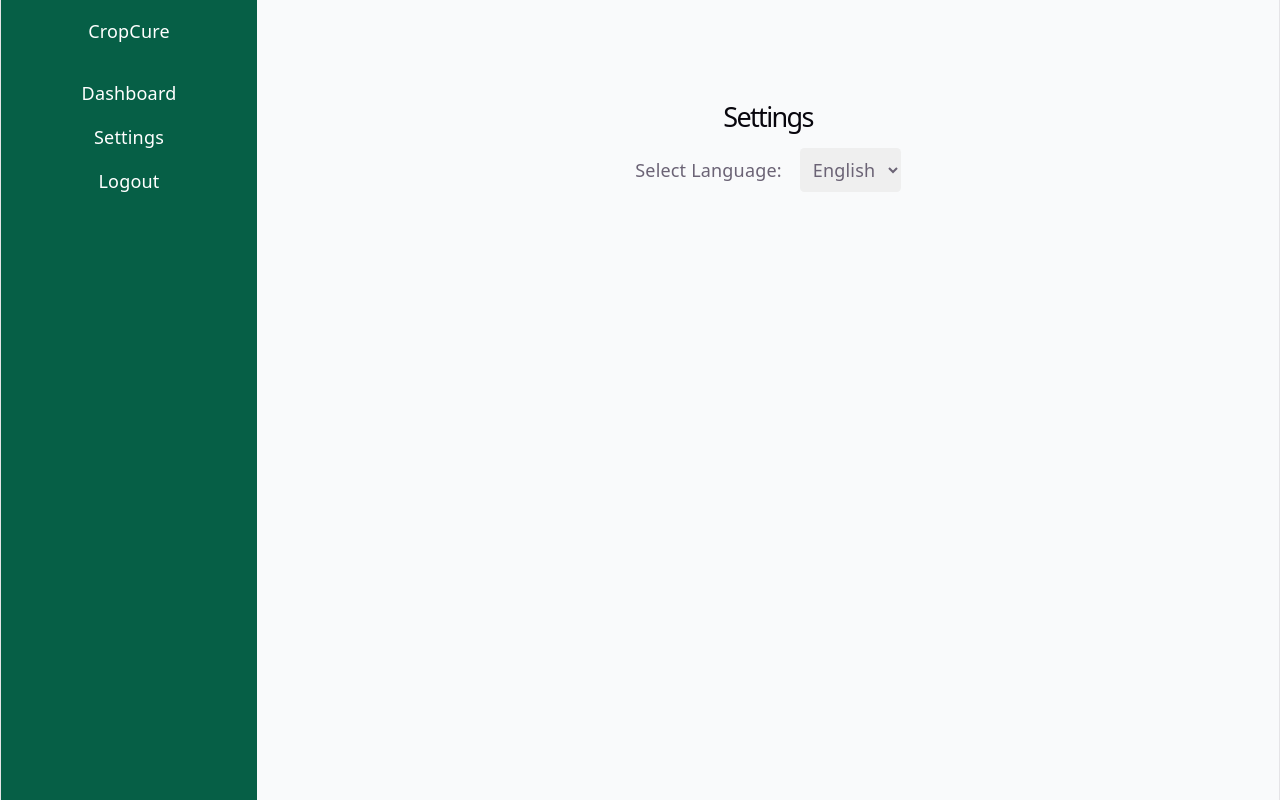
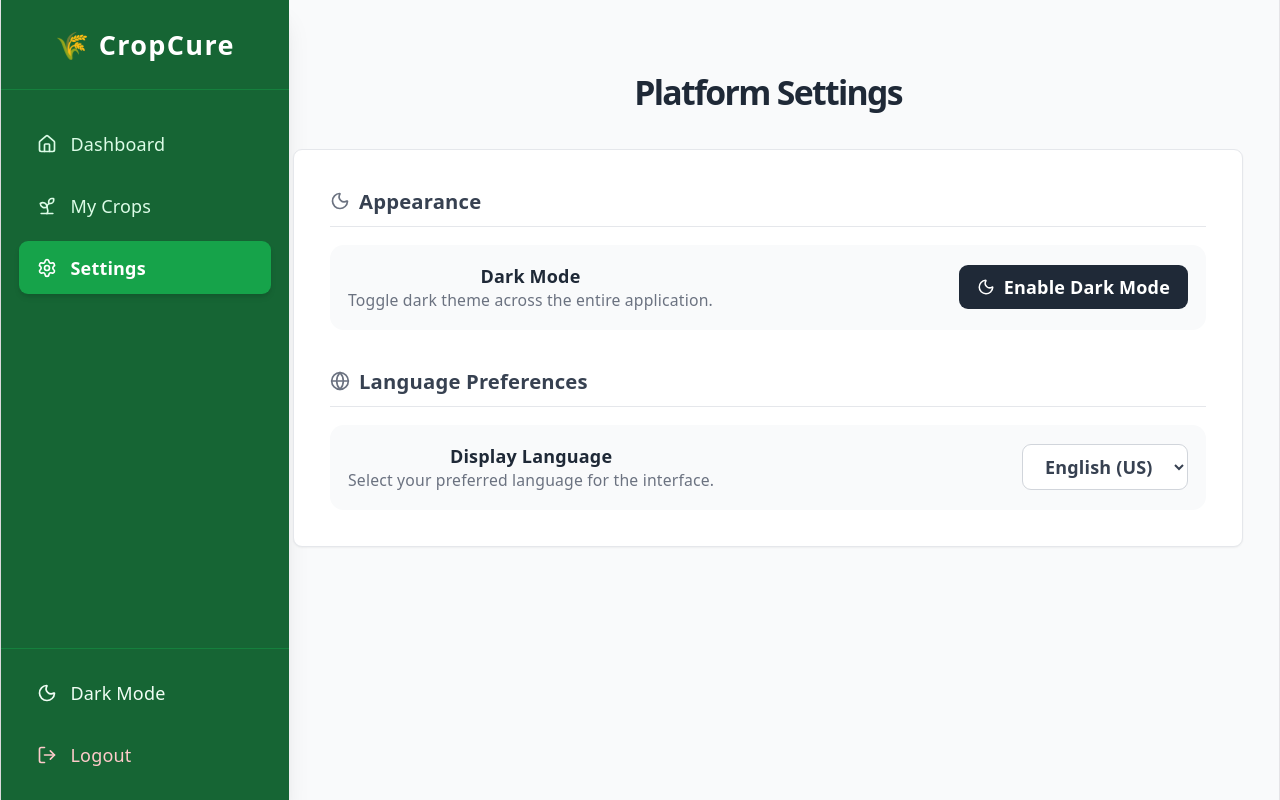
Before and after one commit to chaudhary-vasu1/Crop-Cure, a React app in the folder frontend/: page /settings in a window 1280 px wide. Built offline with nearby package versions, Linux system fonts and the light colour scheme; sample sign-in values are in the browser's storage; the HTML template or start-up script is replaced by a standard one.

Commit message:
Fix language state and implement translation mapping

```diff
--- a/frontend/src/components/Sidebar.jsx
+++ b/frontend/src/components/Sidebar.jsx
@@ -1,25 +1,73 @@
+import { Link, useLocation } from 'react-router-dom';
+import { Home, Sprout, Settings, LogOut, Moon, Sun } from 'lucide-react';
 import { useContext } from 'react';
+import { AuthContext } from '../context/AuthContext';
 import { AppContext } from '../context/AppContext';
 
 const Sidebar = () => {
-    const { language } = useContext(AppContext);
+    const location = useLocation();
+    const { logout } = useContext(AuthContext);
+    const { theme, toggleTheme } = useContext(AppContext);
 
-    // This object maps the language code to the actual words
-    const t = {
-        en: { dashboard: "Dashboard", settings: "Settings", logout: "Logout" },
-        hi: { dashboard: "डैशबोर्ड", settings: "सेटिंग्स", logout: "लॉग आउट" }
-    };
-
-    const strings = t[language];
+    const menuItems = [
+        { name: 'Dashboard', path: '/', icon: Home },
+        { name: 'My Crops', path: '/crops', icon: Sprout },
+        { name: 'Settings', path: '/settings', icon: Settings },
+    ];
 
     return (
-        <div style={{ backgroundColor: '#065f46', color: 'white', height: '100vh', padding: '1rem' }}>
-            <div style={{ marginBottom: '2rem' }}>CropCure</div>
-            <nav style={{ display: 'flex', flexDirection: 'column', gap: '1rem' }}>
-                <a href="/">{strings.dashboard}</a>
-                <a href="/settings">{strings.settings}</a>
-                <button>{strings.logout}</button>
+        <div className="flex flex-col w-64 min-h-screen text-white transition-colors duration-200 bg-green-800 shadow-xl dark:bg-gray-950 dark:border-r dark:border-gray-800">
+
+            {/* Logo Area */}
+            <div className="flex items-center justify-center h-20 border-b border-green-700 dark:border-gray-800">
+                <h1 className="text-2xl font-extrabold tracking-wider text-white">
+                    🌾 CropCure
+                </h1>
+            </div>
+
+            {/* Navigation Links */}
+            <nav className="flex-1 px-4 py-6 space-y-2">
+                {menuItems.map((item) => {
+                    const Icon = item.icon;
+                    const isActive = location.pathname === item.path;
+                    return (
+                        <Link
+                            key={item.name}
+                            to={item.path}
+                            className={`flex items-center gap-3 px-4 py-3 rounded-lg transition-colors ${
+                                isActive
+                                ? 'bg-green-600 text-white font-semibold shadow-md dark:bg-gray-800/80'
+                                : 'text-green-100 hover:bg-green-700 dark:text-gray-400 dark:hover:bg-gray-900 dark:hover:text-gray-200'
+                            }`}
+                        >
+                            <Icon size={20} />
+                            <span>{item.name}</span>
+                        </Link>
+                    );
+                })}
             </nav>
+
+            {/* Bottom Actions Area */}
+            <div className="p-4 border-t border-green-700 dark:border-gray-800">
+
+                {/* Theme Toggle Button */}
+                <button
+                    onClick={toggleTheme}
+                    className="flex items-center w-full gap-3 px-4 py-3 mb-2 transition-colors rounded-lg text-green-50 hover:bg-green-700 dark:text-gray-300 dark:hover:bg-gray-900"
+                >
+                    {theme === 'dark' ? <Sun size={20} /> : <Moon size={20} />}
+                    <span>{theme === 'dark' ? 'Light Mode' : 'Dark Mode'}</span>
+                </button>
+
+                {/* Logout Button */}
+                <button
+                    onClick={logout}
+                    className="flex items-center w-full gap-3 px-4 py-3 text-red-200 transition-colors rounded-lg hover:bg-red-500 hover:text-white dark:text-red-400 dark:hover:bg-red-900/50"
+                >
+                    <LogOut size={20} />
+                    <span>Logout</span>
+                </button>
+            </div>
         </div>
     );
 };
--- a/frontend/src/pages/Settings.jsx
+++ b/frontend/src/pages/Settings.jsx
@@ -1,21 +1,69 @@
 import { useContext } from 'react';
 import { AppContext } from '../context/AppContext';
+import { Moon, Sun, Globe } from 'lucide-react';
 
 const Settings = () => {
-    const { language, setLanguage } = useContext(AppContext);
+    // Pull our global state from the context we just created!
+    const { theme, toggleTheme, language, setLanguage } = useContext(AppContext);
 
     return (
-        <div style={{ padding: '2rem' }}>
-            <h1 style={{ fontSize: '1.5rem', marginBottom: '1rem' }}>Settings</h1>
-            <label style={{ marginRight: '1rem' }}>Select Language:</label>
-            <select
-                value={language}
-                onChange={(e) => setLanguage(e.target.value)}
-                style={{ padding: '0.5rem', borderRadius: '0.25rem' }}
-            >
-                <option value="en">English</option>
-                <option value="hi">Hindi</option>
-            </select>
+        <div className="max-w-4xl mx-auto mt-8">
+            <h1 className="mb-8 text-3xl font-bold text-gray-800 dark:text-white">
+                Platform Settings
+            </h1>
+
+            <div className="p-8 space-y-8 bg-white border border-gray-200 rounded-lg shadow-sm dark:bg-gray-800 dark:border-gray-700">
+
+                {/* 🌙 Theme Section */}
+                <div>
+                    <div className="flex items-center gap-2 pb-2 mb-4 border-b dark:border-gray-700">
+                        <Moon className="text-gray-500 dark:text-gray-400" size={20}/>
+                        <h3 className="text-lg font-bold text-gray-700 dark:text-gray-200">Appearance</h3>
+                    </div>
+
+                    <div className="flex items-center justify-between p-4 bg-gray-50 rounded-xl dark:bg-gray-700/50">
+                        <div>
+                            <p className="font-semibold text-gray-800 dark:text-white">Dark Mode</p>
+                            <p className="text-sm text-gray-500 dark:text-gray-400">Toggle dark theme across the entire application.</p>
+                        </div>
+                        <button
+                            onClick={toggleTheme}
+                            className={`flex items-center gap-2 px-4 py-2 font-bold text-white transition-colors rounded-lg ${
+                                theme === 'dark' ? 'bg-blue-600 hover:bg-blue-700' : 'bg-gray-800 hover:bg-gray-900'
+                            }`}
+                        >
+                            {theme === 'dark' ? <Sun size={18} /> : <Moon size={18} />}
+                            {theme === 'dark' ? 'Enable Light Mode' : 'Enable Dark Mode'}
+                        </button>
+                    </div>
+                </div>
+
+                {/* 🌍 Language Section */}
+                <div>
+                    <div className="flex items-center gap-2 pb-2 mb-4 border-b dark:border-gray-700">
+                        <Globe className="text-gray-500 dark:text-gray-400" size={20}/>
+                        <h3 className="text-lg font-bold text-gray-700 dark:text-gray-200">Language Preferences</h3>
+                    </div>
+
+                    <div className="flex items-center justify-between p-4 bg-gray-50 rounded-xl dark:bg-gray-700/50">
+                        <div>
+                            <p className="font-semibold text-gray-800 dark:text-white">Display Language</p>
+                            <p className="text-sm text-gray-500 dark:text-gray-400">Select your preferred language for the interface.</p>
+                        </div>
+                        <select
+                            value={language}
+                            onChange={(e) => setLanguage(e.target.value)}
+                            className="px-4 py-2 font-semibold text-gray-700 bg-white border border-gray-300 rounded-lg outline-none cursor-pointer hover:border-green-500 focus:border-green-500 focus:ring-2 focus:ring-green-200 dark:bg-gray-800 dark:text-white dark:border-gray-600"
+                        >
+                            <option value="en">English (US)</option>
+                            <option value="es">Español</option>
+                            <option value="hi">हिंदी (Hindi)</option>
+                            <option value="fr">Français</option>
+                        </select>
+                    </div>
+                </div>
+
+            </div>
         </div>
     );
 };
```
